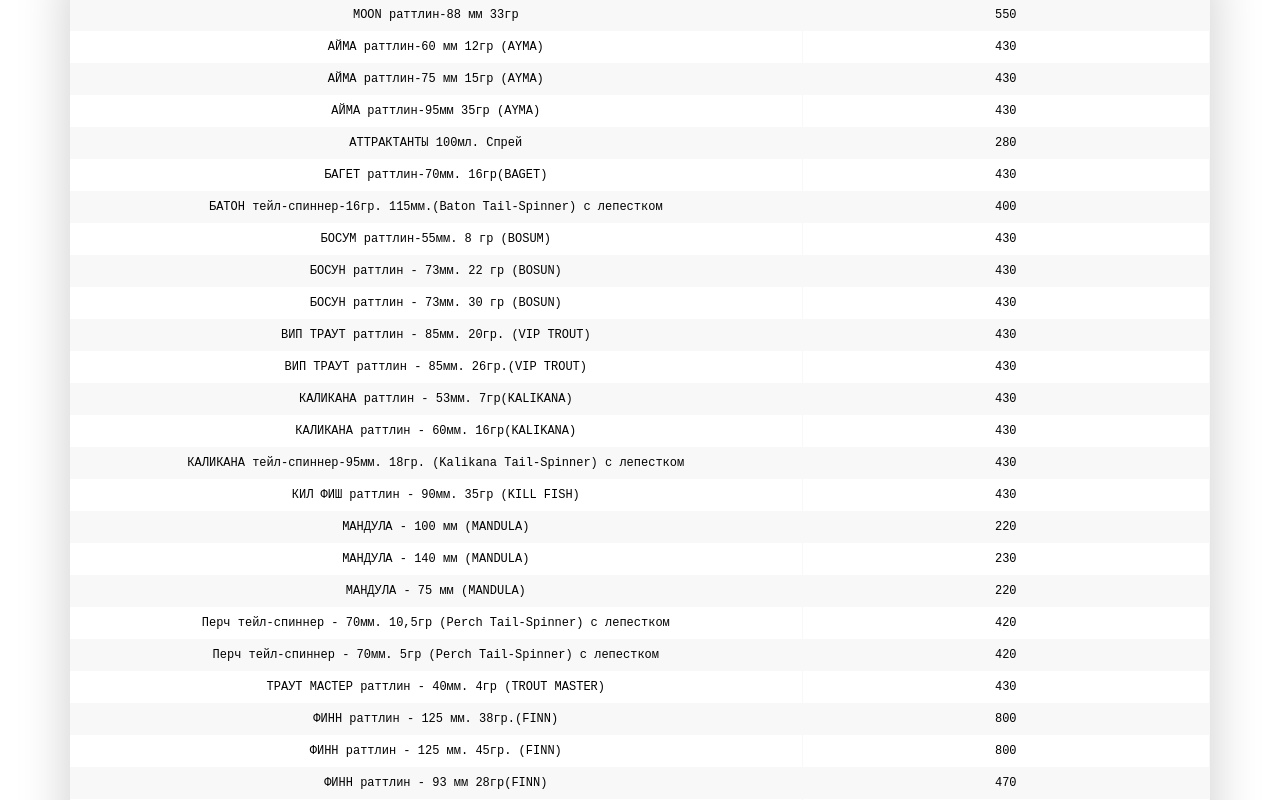
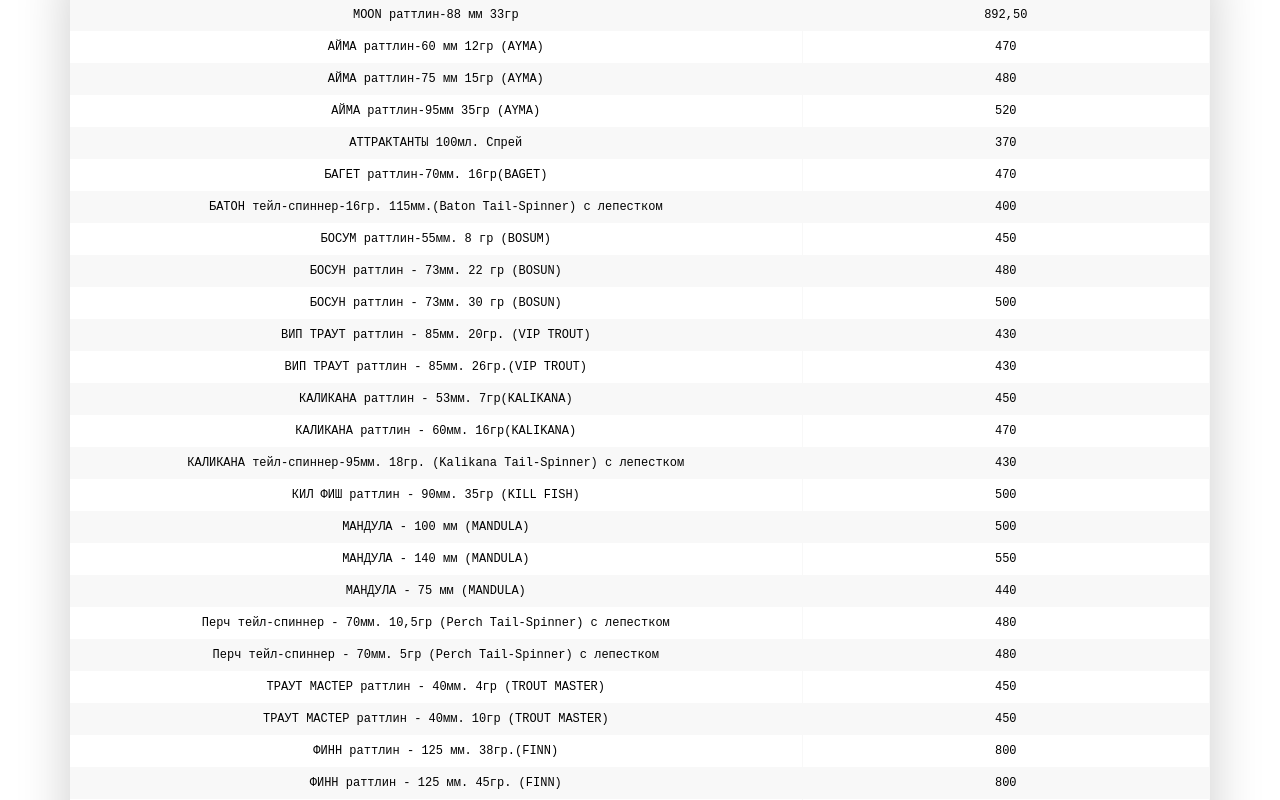
Before and after one commit to ASharksss/VodenoiPriceList-v2, a React (Create React App) app: page /rrc in a window 1280 px wide. Shown: the part 240-1040 px from the top of the page. Built offline with nearby package versions, Linux system fonts and the light colour scheme; no server answers.

Commit message:
initial commit

```diff
--- a/src/Links/Colors.jsx
+++ b/src/Links/Colors.jsx
@@ -5,6 +5,7 @@
 import three from '../img/mandula.jpg'
 import four from '../img/perch1.jpg'
 import five from '../img/perch2.jpg'
+import hy from '../img/hy.jpg'
 
 export const Colors = ({setCatName}) => {
   useEffect(() => {
@@ -41,6 +42,14 @@
         </div>
       </div>
 
+      <div className="foto_block">
+        <h1 className='title'>Голография</h1>
+        <div className="foto_fish">
+          <Fancybox>
+            <img className='color_shem' src={hy} data-fancybox="gallery"/>
+          </Fancybox>
+        </div>
+      </div>
 
     </div>
   )
--- a/src/Links/Rrc.jsx
+++ b/src/Links/Rrc.jsx
@@ -20,31 +20,31 @@
           <tbody>
           <tr>
             <td>MOON раттлин-116 мм 48гр</td>
-            <td>900</td>
+            <td>1 071</td>
           </tr>
           <tr>
             <td>MOON раттлин-88 мм 33гр</td>
-            <td>550</td>
+            <td>892,50 </td>
           </tr>
           <tr>
             <td>АЙМА раттлин-60 мм 12гр (AYMA)</td>
-            <td>430</td>
+            <td>470</td>
           </tr>
           <tr>
             <td>АЙМА раттлин-75 мм 15гр (AYMA)</td>
-            <td>430</td>
+            <td>480</td>
           </tr>
           <tr>
             <td>АЙМА раттлин-95мм 35гр (AYMA)</td>
-            <td>430</td>
+            <td>520</td>
           </tr>
           <tr>
             <td>АТТРАКТАНТЫ 100мл. Спрей</td>
-            <td>280</td>
+            <td>370</td>
           </tr>
           <tr>
             <td>БАГЕТ раттлин-70мм. 16гр(BAGET)</td>
-            <td>430</td>
+            <td>470</td>
           </tr>
           <tr>
             <td>БАТОН тейл-спиннер-16гр. 115мм.(Baton Tail-Spinner) с лепестком</td>
@@ -52,15 +52,15 @@
           </tr>
           <tr>
             <td>БОСУМ раттлин-55мм. 8 гр (BOSUM)</td>
-            <td>430</td>
+            <td>450</td>
           </tr>
           <tr>
             <td>БОСУН раттлин - 73мм. 22 гр (BOSUN)</td>
-            <td>430</td>
+            <td>480</td>
           </tr>
           <tr>
             <td>БОСУН раттлин - 73мм. 30 гр (BOSUN)</td>
-            <td>430</td>
+            <td>500</td>
           </tr>
           <tr>
             <td>ВИП ТРАУТ раттлин - 85мм. 20гр. (VIP TROUT)</td>
@@ -72,11 +72,11 @@
           </tr>
           <tr>
             <td>КАЛИКАНА раттлин - 53мм. 7гр(KALIKANA)</td>
-            <td>430</td>
+            <td>450</td>
           </tr>
           <tr>
             <td>КАЛИКАНА раттлин - 60мм. 16гр(KALIKANA)</td>
-            <td>430</td>
+            <td>470</td>
           </tr>
           <tr>
             <td>КАЛИКАНА тейл-спиннер-95мм. 18гр. (Kalikana Tail-Spinner) с лепестком</td>
@@ -84,31 +84,35 @@
           </tr>
           <tr>
             <td>КИЛ ФИШ раттлин - 90мм. 35гр (KILL FISH)</td>
-            <td>430</td>
+            <td>500</td>
           </tr>
           <tr>
             <td>МАНДУЛА - 100 мм (MANDULA)</td>
-            <td>220</td>
+            <td>500</td>
           </tr>
           <tr>
             <td>МАНДУЛА - 140 мм (MANDULA)</td>
-            <td>230</td>
+            <td>550</td>
           </tr>
           <tr>
             <td>МАНДУЛА - 75 мм (MANDULA)</td>
-            <td>220</td>
+            <td>440</td>
           </tr>
           <tr>
             <td>Перч тейл-спиннер - 70мм. 10,5гр (Perch Tаil-Spinner) с лепестком</td>
-            <td>420</td>
+            <td>480</td>
           </tr>
           <tr>
             <td>Перч тейл-спиннер - 70мм. 5гр (Perch Tаil-Spinner) с лепестком</td>
-            <td>420</td>
+            <td>480</td>
           </tr>
           <tr>
             <td>ТРАУТ МАСТЕР раттлин - 40мм. 4гр (TROUT MASTER)</td>
-            <td>430</td>
+            <td>450</td>
+          </tr>
+          <tr>
+            <td>ТРАУТ МАСТЕР раттлин - 40мм. 10гр (TROUT MASTER)</td>
+            <td>450</td>
           </tr>
           <tr>
             <td>ФИНН раттлин - 125 мм. 38гр.(FINN)</td>
@@ -120,7 +124,7 @@
           </tr>
           <tr>
             <td>ФИНН раттлин - 93 мм 28гр(FINN)</td>
-            <td>470</td>
+            <td>520</td>
           </tr>
           <tr>
             <td>ШАРК тейл-спиннер - 125мм. 24 гр. (Shark Tail-Spinner) с лепестком</td>
@@ -132,15 +136,15 @@
           </tr>
           <tr>
             <td>ШЕРИТЕН раттлин - 105мм. 30 гр (SHERITEN)</td>
-            <td>520</td>
+            <td>590</td>
           </tr>
           <tr>
             <td>ШЕРИТЕН раттлин - 55мм. 7 гр (SHERITEN)</td>
-            <td>430</td>
+            <td>450</td>
           </tr>
           <tr>
             <td>ШЕРИТЕН раттлин - 75мм. 22 гр (SHERITEN)</td>
-            <td>440</td>
+            <td>480</td>
           </tr>
           </tbody>
         </table>
```
Also changed, not shown: src/img/hy.jpg (added).
